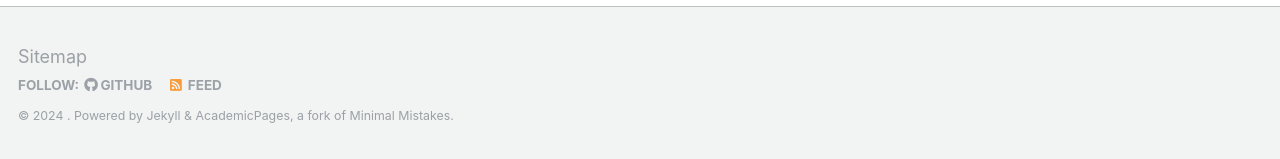
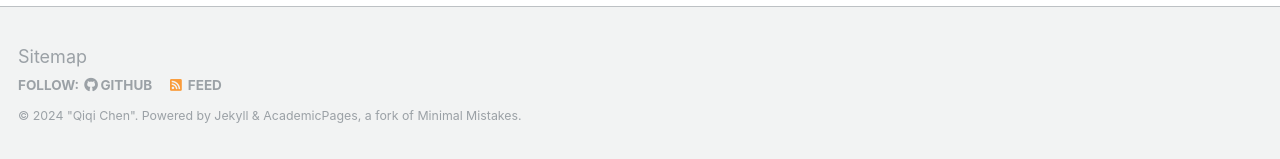
Before and after one commit to ZLihong/zlihong.github.io, a Jekyll site: the page built from _pages/about.md, in a window 1280 px wide and 1168 px high. Shown: the part 1006-1165 px from the top of the window. Built offline with Jekyll 4.4.1, drawn with Linux system fonts in a browser that asks for light colours; some web fonts are replaced.

Commit message:
Update footer.html

```diff
--- a/_includes/footer.html
+++ b/_includes/footer.html
@@ -21,4 +21,4 @@
   </ul>
 </div>
 
-<div class="page__footer-copyright">&copy; {{ site.time | date: '%Y' }}  {{ Qiqi Chen }}. {{ site.data.ui-text[site.locale].powered_by | default: "Powered by" }} <a href="http://jekyllrb.com" rel="nofollow">Jekyll</a> &amp; <a href="https://github.com/academicpages/academicpages.github.io">AcademicPages</a>, a fork of <a href="https://mademistakes.com/work/minimal-mistakes-jekyll-theme/" rel="nofollow">Minimal Mistakes</a>.</div>
+<div class="page__footer-copyright">&copy; {{ site.time | date: '%Y' }}  "Qiqi Chen". {{ site.data.ui-text[site.locale].powered_by | default: "Powered by" }} <a href="http://jekyllrb.com" rel="nofollow">Jekyll</a> &amp; <a href="https://github.com/academicpages/academicpages.github.io">AcademicPages</a>, a fork of <a href="https://mademistakes.com/work/minimal-mistakes-jekyll-theme/" rel="nofollow">Minimal Mistakes</a>.</div>
```
